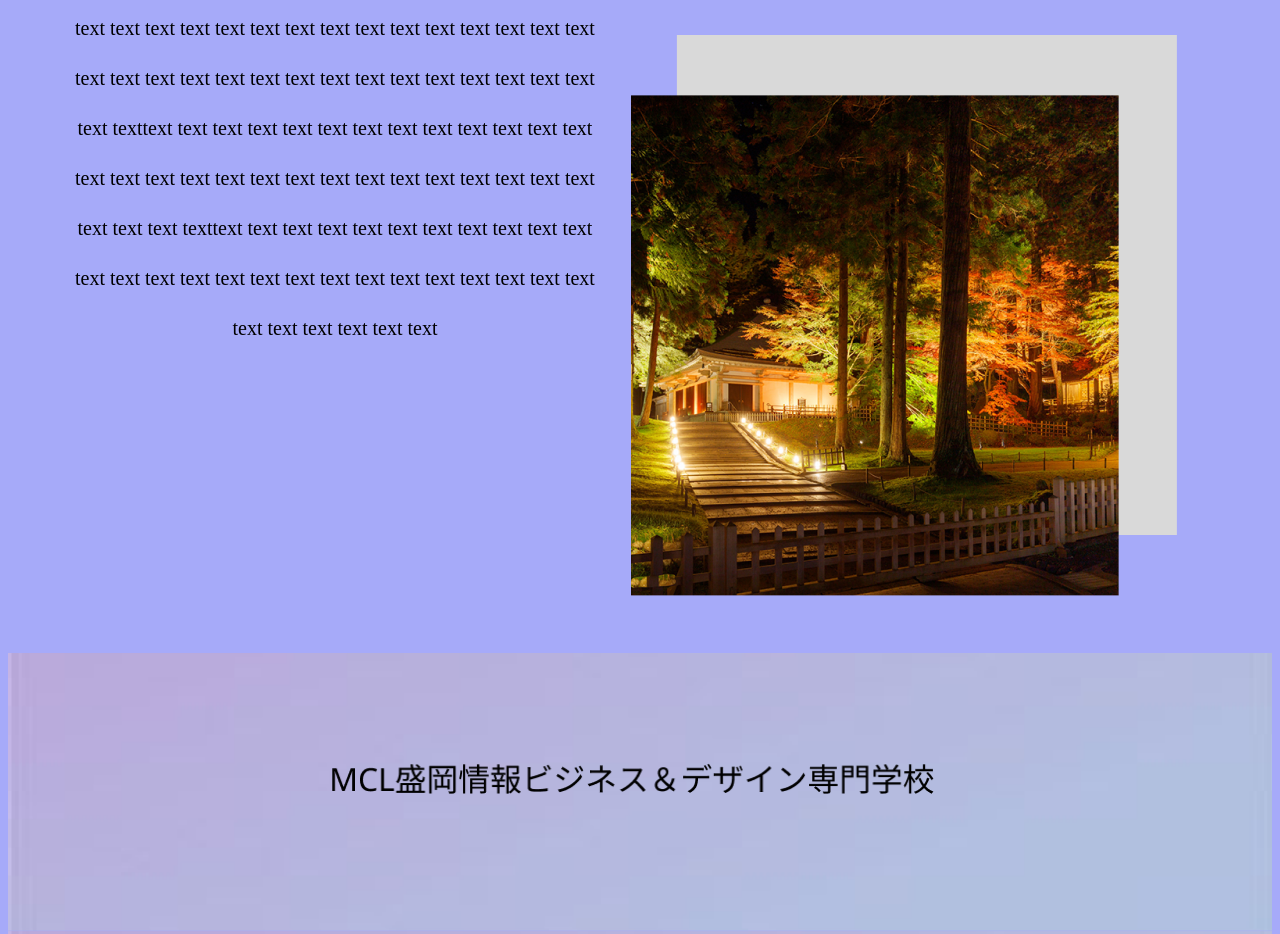
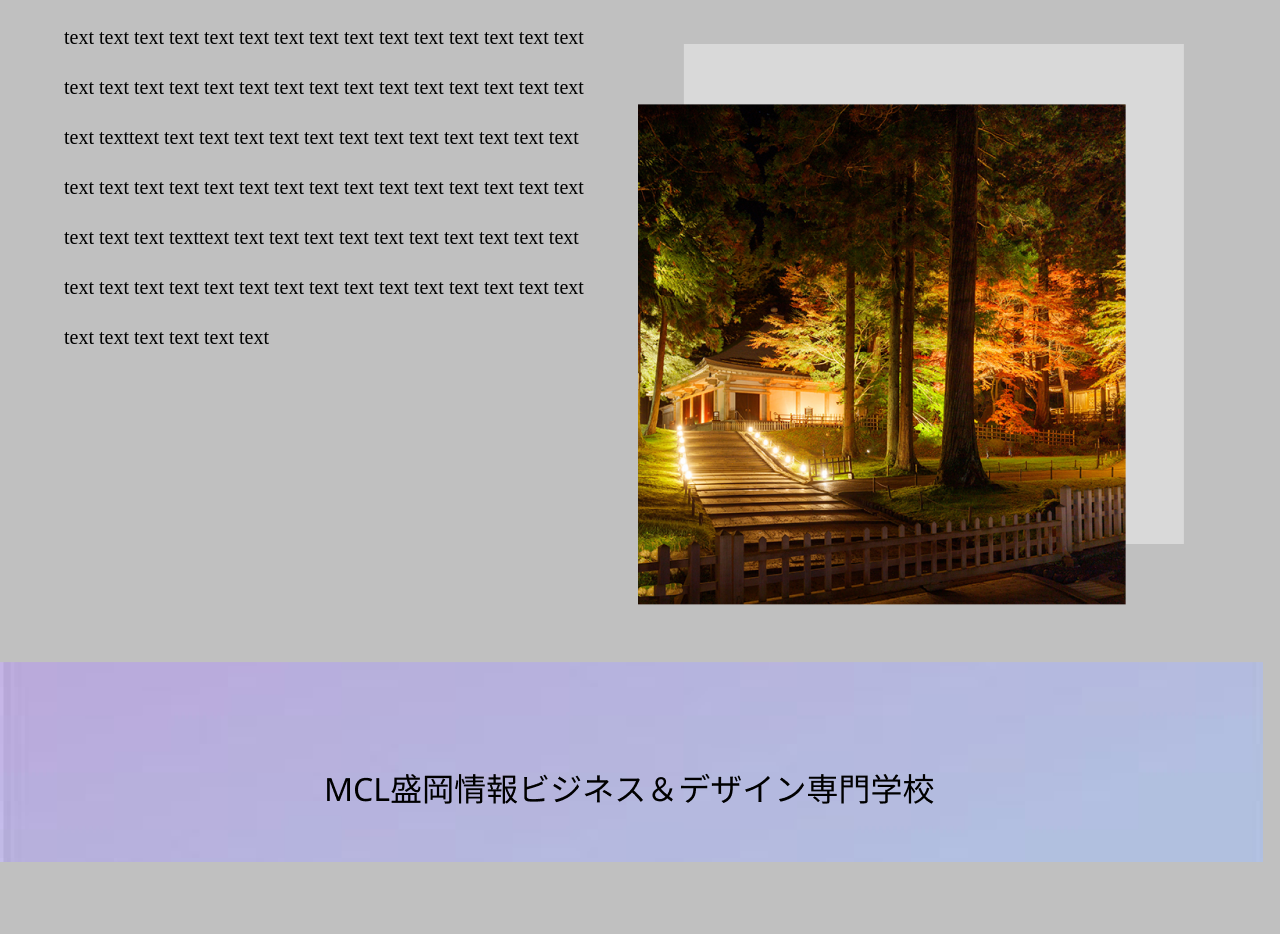
Before and after one commit to yuzuki29/projectG, a plain HTML site: page グループG/winnter.html in a window 1280 px wide. Shown: the part 2896-3830 px from the top of the page. After the commit the page ends 3758 px from the top, so only its background shows below. Drawn offline with Linux system fonts and the light colour scheme.

Commit message:
諸々の修正

```diff
--- a/グループG/style.css
+++ b/グループG/style.css
@@ -1,43 +1,17 @@
 @charset "utf-8";
-
-
-
-
-
-
-
 header h1 {
 	line-height: 1.2;
 	margin: auto;
 
 }
 
-
-
-
 body {
 	line-height: 2.5;
-	/*行間*/
+	margin: 0;
 	background-color: #E6E6FA;
 	background-size: cover;
 	background-attachment: fixed;
 }
-
-
-
-
-
-
-
-
-
-
-
-
-
-
-
-
 
 .container {
 	display: flex;
@@ -57,14 +31,11 @@ body {
 }
 
 
-
 .frame {
 	display: flow-root;
 }
 
-/*header（ロゴが入った最上段のブロック）
----------------------------------------------------------------------------*/
-/*ヘッダーブロック*/
+
 header {
 	padding-top: 4rem;
 	padding-bottom: 3rem;
@@ -86,18 +57,12 @@ ul {
 	margin: 0;
 	padding: 0;
 	margin-bottom: 3rem;
-	/*下に空けるスペース。３文字分。*/
 	display: flex;
-	/*flexボックスを使う指定*/
 	justify-content: space-around;
-	/*並びかたの種類の指定*/
 	border-top: 1px solid #ddd;
-	/*上の線の幅、線種、色*/
 	border-bottom: 1px solid #ddd;
-	/*下の線の幅、線種、色*/
 }
 
-/*メニュー１個あたりの設定*/
 li {
 	flex: 1;
 	text-align: center;
@@ -112,61 +77,43 @@ li {
 	display: block;
 	color: inherit;
 	padding: 0.9rem 0.7rem;
-	/*上下、左右へのメニュー内の余白*/
 }
 
 .hover-home a:hover {
 	background: #A6AAF9;
-	/*背景色。css冒頭で指定しているテーマカラーを読み込みます*/
-
 }
 
 .hover-spring a:hover {
 	background: #FFE4E1;
-	/*背景色。css冒頭で指定しているテーマカラーを読み込みます*/
-
 }
 
 .hover-summer a:hover {
 	background: #ADD6FF;
-	/*背景色。css冒頭で指定しているテーマカラーを読み込みます*/
-
 }
 
 .hover-automn a:hover {
 	background: #F2D58A;
-	/*背景色。css冒頭で指定しているテーマカラーを読み込みます*/
-
 }
 
 .hover-winnter a:hover {
 	background: #C0C0C0;
-	/*背景色。css冒頭で指定しているテーマカラーを読み込みます*/
-
 }
 
 .hover-writer a:hover {
 	background: #A4D5BD;
-	/*背景色。css冒頭で指定しているテーマカラーを読み込みます*/
+}
 
+footer{
+	width: 1263px;
+	height: 200px;
+	background: url(img/フッター.png);
 }
 
 
-
-
-
-
-footer{
-background: url(img/フッター.png);
-}
-
-/*リンクテキスト*/
 footer a {
 	color: inherit;
 	text-decoration: none;
 }
-
-
 
 .color-spring {
 	background-color: #FFD5EC;
@@ -177,11 +124,11 @@ footer a {
 }
 
 .color-autumn {
-	background-color: #F0C060;
+	background-color: #F2D58A;
 }
 
 .color-winnter {
-	background-color: #A6AAF9;
+	background-color: #C0C0C0;
 }
 
 .list-sample {
@@ -194,13 +141,9 @@ footer a {
 
 }
 
-
-
 .mar {
 	padding: 100px;
 }
-
-
 
 nav {
 	position: fixed;
@@ -219,9 +162,7 @@ nav {
 .container2 img {
 	width: 580px;
 	height: 400px;
-
 }
-
 
 
 h1 {
@@ -230,7 +171,7 @@ h1 {
 
 p {
 	font-size: 20px;
-	text-align: center;
+	text-align: left;
 }
 
 .pa {
--- a/グループG/winnter.html
+++ b/グループG/winnter.html
@@ -105,8 +105,8 @@
 </body>
 
 <footer>
-    <img src="img/フッター.png" alt="" width="100%">
+    <div>
+    </div>
 </footer>
 
-
 </html>
--- a/グループG/writer-style.css
+++ b/グループG/writer-style.css
@@ -11,3 +11,7 @@ header{
     margin-left: 70px;
     margin-bottom: 80px;
 }
+
+footer{
+    margin-bottom: 0;
+}
```
Also changed, not shown: グループG/autumn.html (+2 -1 lines), グループG/index.html (+2 -1 lines), グループG/spring.html (+8 -8 lines), グループG/summer.html (+2 -1 lines), グループG/writer.html (+2 -1 lines).
